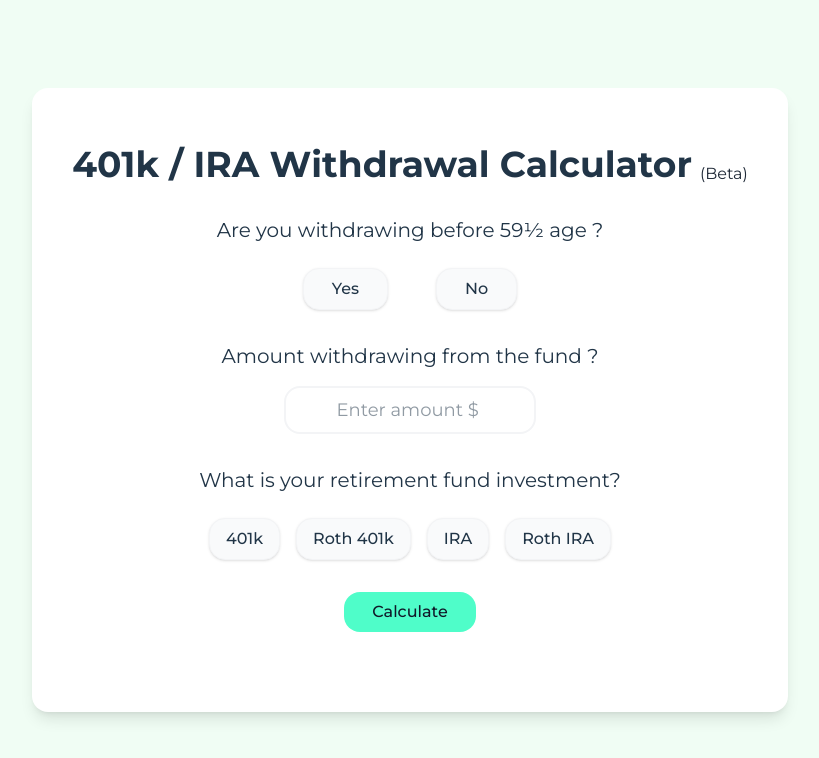
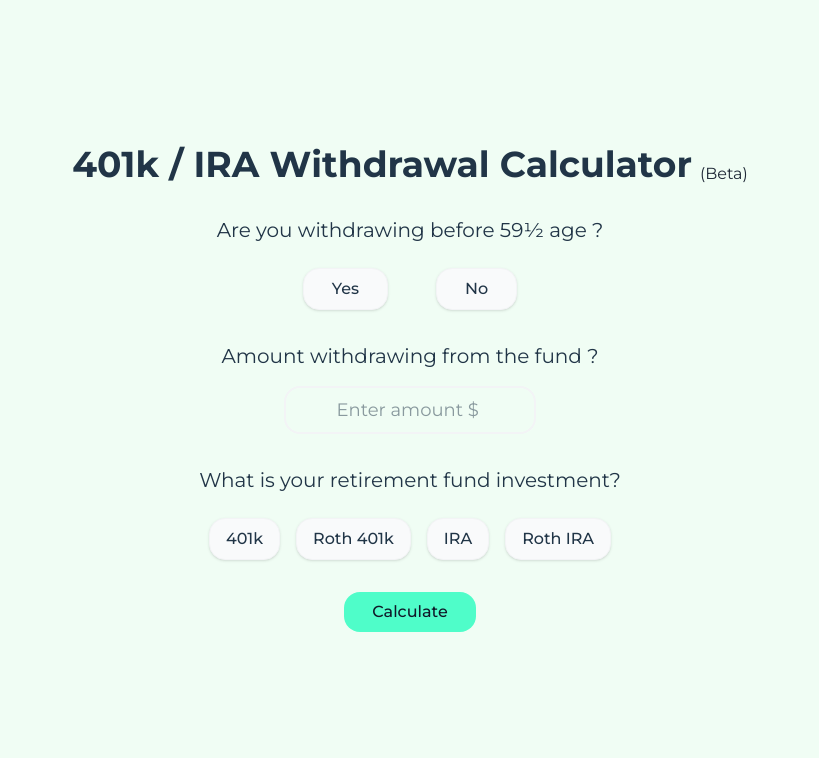
Before and after one commit to tete-dunai/401k-IRA-withdrawal-calculator, a React (Vite) app: page / in a window 1280 px wide. Shown: the top 758 px of the page, without its empty margins (230-1049 px from the left). Built offline with nearby package versions, Linux system fonts and the light colour scheme.

Commit message:
Update App.tsx

```diff
--- a/src/App.tsx
+++ b/src/App.tsx
@@ -57,7 +57,7 @@ function App() {
   };
 
   return (
-      <div className="bg-white p-10 rounded-2xl shadow-lg">
+    <div>
         <h1 className="text-4xl font-bold mt-4 text-center">
           401k / IRA Withdrawal Calculator
           <span className="text-base font-normal ml-2 text-[#1f2937] relative top-0.5">(Beta)</span>
```
